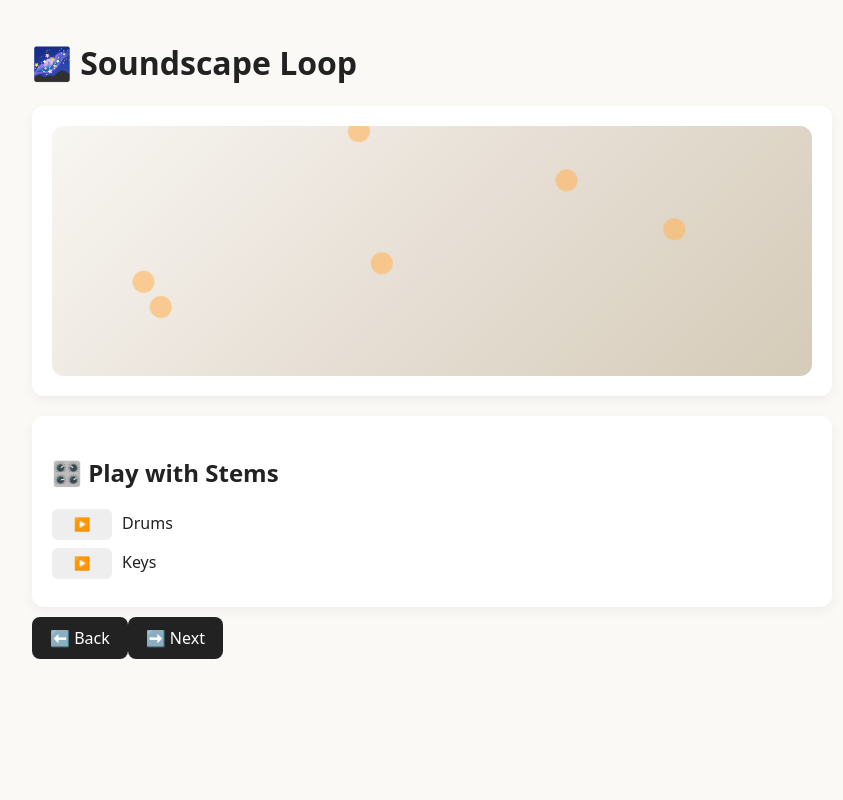
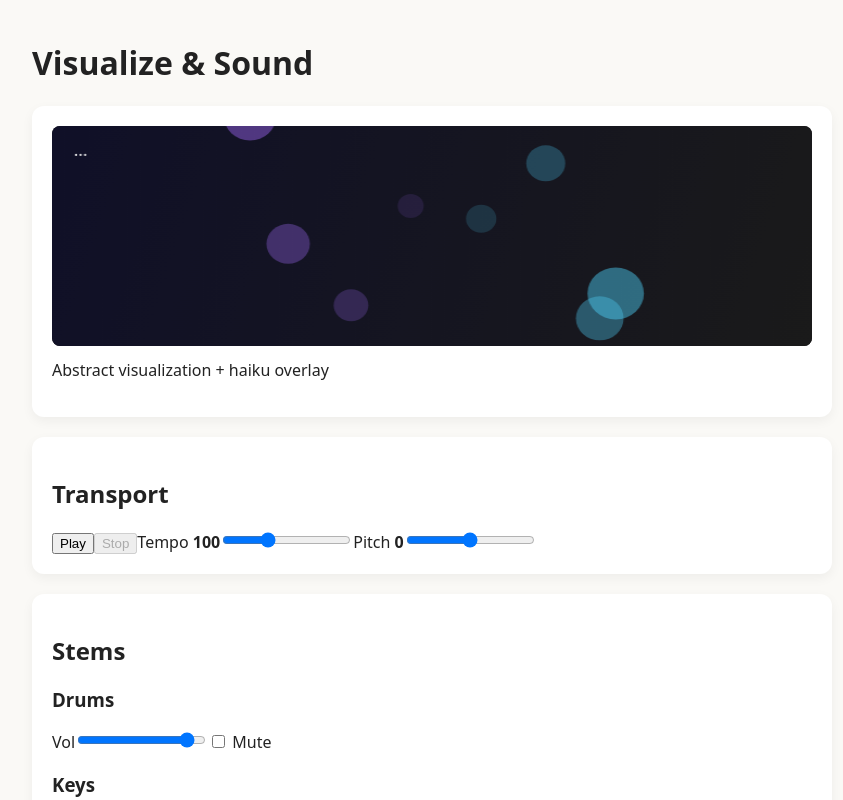
Before and after one commit to djq-dev/quodx-demo-clean, a Next.js app: page /visualize in a window 1280 px wide. Shown: the top 800 px of the page, without its empty margins (208-1051 px from the left). Built offline with nearby package versions, Linux system fonts and the light colour scheme.

Commit message:
Update visualize.js

```diff
--- a/pages/visualize.js
+++ b/pages/visualize.js
@@ -1,108 +1,243 @@
-import { useEffect, useState } from "react";
+import { useEffect, useRef, useState } from "react";
+import { useRouter } from "next/router";
+
+const TRACKS = {
+  drums: "/assets/drums.wav",
+  keys:  "/assets/keys.wav"
+};
+const PALETTE = ["vocals","bass","guitar","synth","pads","strings"];
 
 export default function Visualize() {
-  const [playing, setPlaying] = useState(null);
-  const [ritualWords, setRitualWords] = useState([]);
-  const audioRef = useState({})[0];
+  const r = useRouter();
+  const [ritual, setRitual] = useState(null);
+  const [haiku, setHaiku] = useState("…");
+  const canvasRef = useRef(null);
+
+  // audio
+  const audioCtxRef = useRef(null);
+  const masterGainRef = useRef(null);
+  const buffersRef = useRef({});
+  const sourcesRef = useRef({});
+  const gainsRef = useRef({});
+  const [isPlaying, setIsPlaying] = useState(false);
+  const [tempo, setTempo] = useState(100);
+  const [semitones, setSemitones] = useState(0);
+  const [vol, setVol] = useState({ drums: 0.9, keys: 0.9 });
+  const [mute, setMute] = useState({ drums: false, keys: false });
+
+  // drag/drop
+  const [rack, setRack] = useState([]);
+
+  const rate = () => (tempo / 100) * Math.pow(2, semitones/12);
 
   useEffect(() => {
-    if (typeof window !== "undefined") {
-      const stored = localStorage.getItem("quodx.words");
-      if (stored) {
-        setRitualWords(stored.split(/\s+/).slice(0, 10)); // limit to 10 words
+    // load ritual from storage
+    const raw = typeof window !== "undefined" ? localStorage.getItem("quodx.ritual") : null;
+    if (raw) {
+      const obj = JSON.parse(raw);
+      setRitual(obj);
+      setHaiku(obj.haiku || "…");
+    }
+    // load remix settings
+    const remixRaw = typeof window !== "undefined" ? localStorage.getItem("quodx.remix") : null;
+    if (remixRaw) {
+      const m = JSON.parse(remixRaw);
+      if (m.tempo_bpm) setTempo(m.tempo_bpm);
+      if (typeof m.pitch_semitones === "number") setSemitones(m.pitch_semitones);
+      if (m.modules) {
+        setVol({ drums: m.modules.drums?.volume ?? 0.9, keys: m.modules.keys?.volume ?? 0.9 });
+        setMute({ drums: !!m.modules.drums?.muted, keys: !!m.modules.keys?.muted });
       }
+      if (m.instruments) setRack(m.instruments);
     }
   }, []);
 
-  function togglePlay(name, url) {
-    if (playing === name) {
-      audioRef[name].pause();
-      setPlaying(null);
-    } else {
-      if (!audioRef[name]) {
-        audioRef[name] = new Audio(url);
-        audioRef[name].loop = true;
+  useEffect(() => {
+    // simple animated abstract on canvas
+    const ctx = canvasRef.current?.getContext("2d");
+    if (!ctx) return;
+    let t = 0, raf;
+    const loop = () => {
+      const { width, height } = canvasRef.current;
+      ctx.clearRect(0,0,width,height);
+      // gradient background
+      const g = ctx.createLinearGradient(0,0,width,height);
+      g.addColorStop(0, "#101028");
+      g.addColorStop(1, "#1a1a1a");
+      ctx.fillStyle = g; ctx.fillRect(0,0,width,height);
+
+      // moving circles influenced by tempo
+      const speed = tempo/100;
+      for (let i=0;i<8;i++) {
+        const x = (width/2) + Math.sin(t*0.01*(i+1)*speed) * (80 + i*15);
+        const y = (height/2) + Math.cos(t*0.012*(i+1)*speed) * (50 + i*12);
+        const radius = 12 + (i*2);
+        ctx.globalAlpha = 0.12 + (i*0.05);
+        ctx.beginPath();
+        ctx.arc(x, y, radius, 0, Math.PI*2);
+        ctx.fillStyle = i%2 ? "#4cc9f0" : "#a66cff";
+        ctx.fill();
       }
-      audioRef[name].play();
-      setPlaying(name);
-    }
+      ctx.globalAlpha = 1;
+      // Haiku overlay
+      ctx.fillStyle = "#eaeaea";
+      ctx.font = "16px system-ui, -apple-system, Segoe UI, Roboto, Arial";
+      const lines = (haiku || "").split("\n");
+      lines.forEach((line, idx) => ctx.fillText(line, 20, 30 + idx*20));
+      t += 1;
+      raf = requestAnimationFrame(loop);
+    };
+    raf = requestAnimationFrame(loop);
+    return () => cancelAnimationFrame(raf);
+  }, [tempo, haiku]);
+
+  async function initAudio() {
+    if (audioCtxRef.current) return;
+    const AC = window.AudioContext || window.webkitAudioContext;
+    const ctx = new AC();
+    const master = ctx.createGain(); master.gain.value = 0.9; master.connect(ctx.destination);
+    audioCtxRef.current = ctx; masterGainRef.current = master;
+    // load buffers
+    const load = async (url) => {
+      const ab = await (await fetch(url)).arrayBuffer();
+      return await new Promise((res, rej)=> ctx.decodeAudioData(ab, res, rej));
+    };
+    const drums = await load(TRACKS.drums).catch(()=>null);
+    const keys  = await load(TRACKS.keys).catch(()=>null);
+    buffersRef.current = { drums, keys };
+  }
+
+  function createSource(name) {
+    const ctx = audioCtxRef.current;
+    const src = ctx.createBufferSource();
+    src.buffer = buffersRef.current[name];
+    src.loop = true;
+    src.playbackRate.value = rate();
+    const g = ctx.createGain();
+    g.gain.value = mute[name] ? 0 : vol[name];
+    src.connect(g).connect(masterGainRef.current);
+    sourcesRef.current[name] = src;
+    gainsRef.current[name] = g;
+  }
+
+  function start() {
+    if (!audioCtxRef.current || isPlaying) return;
+    ["drums","keys"].forEach(n => buffersRef.current[n] && createSource(n));
+    const t = Math.ceil(audioCtxRef.current.currentTime + 0.05);
+    Object.values(sourcesRef.current).forEach(s => s.start(t));
+    setIsPlaying(true);
+  }
+
+  function stop() {
+    Object.values(sourcesRef.current).forEach(s => { try{s.stop(0)}catch(e){} s.disconnect(); });
+    sourcesRef.current = {};
+    setIsPlaying(false);
+  }
+
+  // react to tempo/pitch while playing
+  useEffect(() => {
+    const s = sourcesRef.current;
+    Object.values(s).forEach(node => { if (node?.playbackRate) node.playbackRate.value = rate(); });
+  }, [tempo, semitones]);
+
+  function updateVol(name, value) {
+    setVol(v => ({ ...v, [name]: value }));
+    const g = gainsRef.current[name]; if (g) g.gain.value = mute[name] ? 0 : value;
+    persist();
+  }
+  function toggleMute(name, checked) {
+    setMute(m => ({ ...m, [name]: checked }));
+    const g = gainsRef.current[name]; if (g) g.gain.value = checked ? 0 : vol[name];
+    persist();
+  }
+
+  function onDragStart(e, inst){ e.dataTransfer.setData("text/plain", inst); }
+  function onDrop(e) {
+    const inst = e.dataTransfer.getData("text/plain");
+    if (inst && !rack.includes(inst)) setRack([...rack, inst]);
+    e.preventDefault(); persist([...rack, inst]);
+  }
+  function onDragOver(e){ e.preventDefault(); }
+
+  function persist(instruments) {
+    const modules = {
+      drums: { volume: vol.drums, muted: mute.drums },
+      keys:  { volume: vol.keys,  muted: mute.keys }
+    };
+    const data = {
+      tempo_bpm: tempo,
+      pitch_semitones: semitones,
+      modules,
+      instruments: instruments ?? rack
+    };
+    if (typeof window !== "undefined") localStorage.setItem("quodx.remix", JSON.stringify(data));
+  }
+
+  async function handlePlay() {
+    await initAudio();
+    start();
+  }
+  function handleStop(){ stop(); }
+
+  function next() {
+    persist();
+    r.push("/export");
   }
 
   return (
     <div className="container">
-      <header>
-        <h1>🌌 Soundscape Loop</h1>
-      </header>
+      <header><h1>Visualize & Sound</h1></header>
 
       <section className="panel">
-        <div
-          style={{
-            width: "100%",
-            height: "250px",
-            background: "linear-gradient(135deg, #f8f6f2, #e7dfd5, #d4cbb8)",
-            borderRadius: "12px",
-            position: "relative",
-            overflow: "hidden"
-          }}
-        >
-          {/* Floating Orbs */}
-          {[...Array(6)].map((_, i) => (
-            <div
-              key={i}
-              className="orb"
-              style={{
-                top: `${Math.random() * 80}%`,
-                left: `${Math.random() * 80}%`,
-                animationDuration: `${8 + i * 2}s`
-              }}
-            ></div>
-          ))}
+        <canvas ref={canvasRef} width={700} height={220} style={{width:"100%", height:"220px", borderRadius:8, background:"#141414"}} />
+        <p className="muted" style={{marginTop:8}}>Abstract visualization + haiku overlay</p>
+      </section>
 
-          {/* Floating Words */}
-          {ritualWords.map((word, idx) => (
-            <span
-              key={idx}
-              className="floatingWord"
-              style={{
-                top: `${Math.random() * 80}%`,
-                animationDuration: `${10 + idx * 3}s`
-              }}
-            >
-              {word}
-            </span>
+      <section className="panel">
+        <h2>Transport</h2>
+        <div className="row">
+          <button onClick={handlePlay} disabled={isPlaying}>Play</button>
+          <button onClick={handleStop} disabled={!isPlaying}>Stop</button>
+          <label style={{marginLeft:"auto"}}>Tempo <strong>{tempo}</strong>
+            <input type="range" min="80" max="140" value={tempo} onChange={e=>{ setTempo(+e.target.value); persist(); }} />
+          </label>
+          <label>Pitch <strong>{semitones}</strong>
+            <input type="range" min="-5" max="5" value={semitones} onChange={e=>{ setSemitones(+e.target.value); persist(); }} />
+          </label>
+        </div>
+      </section>
+
+      <section className="panel">
+        <h2>Stems</h2>
+        <div className="modules">
+          {["drums","keys"].map(name => (
+            <div className="module" key={name}>
+              <h3 style={{textTransform:"capitalize"}}>{name}</h3>
+              <label>Vol
+                <input type="range" min="0" max="1" step="0.01"
+                  value={vol[name]} onChange={e=>updateVol(name, +e.target.value)} />
+              </label>
+              <label>
+                <input type="checkbox" checked={mute[name]} onChange={e=>toggleMute(name, e.target.checked)} /> Mute
+              </label>
+            </div>
           ))}
         </div>
       </section>
 
       <section className="panel">
-        <h2>🎛️ Play with Stems</h2>
-        <div className="row" style={{ marginBottom: "8px" }}>
-          <button
-            onClick={() => togglePlay("drums", "/assets/drums.wav")}
-            className="secondary"
-            style={{ width: "60px" }}
-          >
-            {playing === "drums" ? "⏸️" : "▶️"}
-          </button>
-          <span style={{ marginLeft: "10px" }}>Drums</span>
+        <h2>Add Instruments (drag to rack)</h2>
+        <div className="drag-grid">
+          {PALETTE.map(inst => (
+            <div key={inst} className="chip" draggable onDragStart={e=>onDragStart(e, inst)}>{inst}</div>
+          ))}
         </div>
-        <div className="row" style={{ marginBottom: "8px" }}>
-          <button
-            onClick={() => togglePlay("keys", "/assets/keys.wav")}
-            className="secondary"
-            style={{ width: "60px" }}
-          >
-            {playing === "keys" ? "⏸️" : "▶️"}
-          </button>
-          <span style={{ marginLeft: "10px" }}>Keys</span>
+        <div className="rack" onDrop={onDrop} onDragOver={onDragOver}>
+          {rack.length === 0 ? <span className="muted">Drag instruments here…</span> :
+            rack.map(i => <span className="pill" key={i}>{i}</span>)}
         </div>
+        <div className="row"><button onClick={next}>Next: Signature Pack</button></div>
       </section>
-
-      {/* Back/Next */}
-      <div className="row" style={{ marginTop: "20px", justifyContent: "space-between" }}>
-        <a className="button" href="/">⬅️ Back</a>
-        <a className="button" href="/export">➡️ Next</a>
-      </div>
     </div>
   );
 }
```
